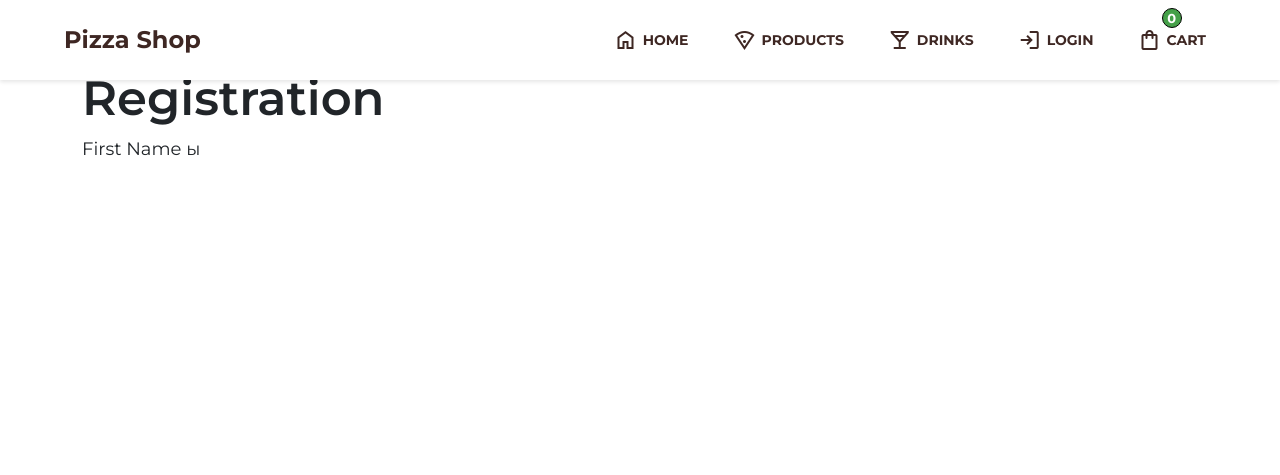
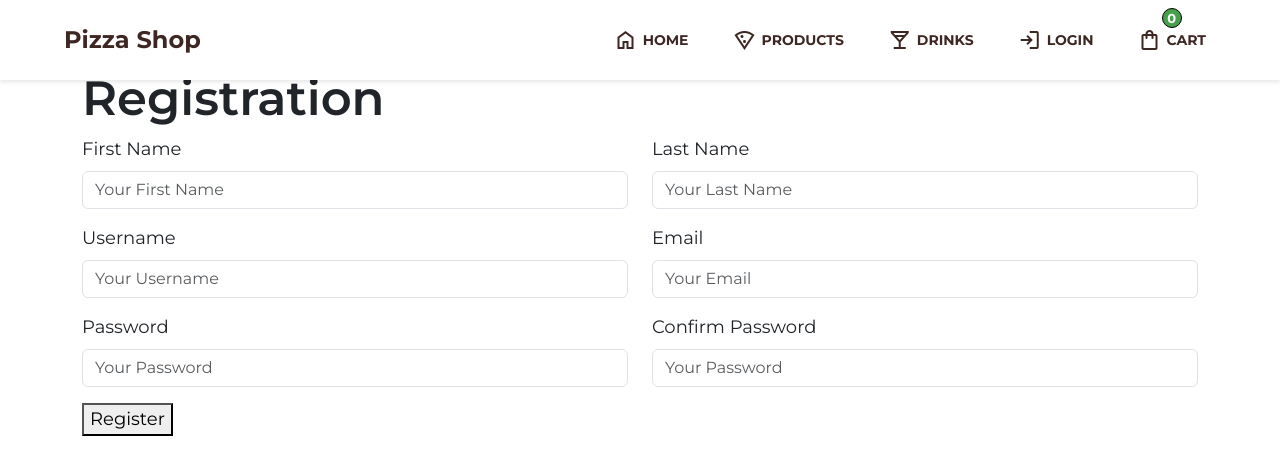
Before and after one commit to sixoper77/PizzaShop, a Django app: page /user/registration/ in a window 1280 px wide. Shown: the top 475 px of the page. Run offline with Django 5.2, Linux system fonts and the light colour scheme; parts of the project's set-up code (start-up, migrations or seed data) failed here and were passed over; some libraries are stand-ins or nearby versions.

Commit message:
Add files via upload

```diff
--- a/app2/users/templates/users/profile.html
+++ b/app2/users/templates/users/profile.html
@@ -38,7 +38,7 @@
                         </div>
                         <div class="col-md-12 mb-3">
                             <label for="id_email" class="form-label">Email</label>
-                            <input type="text" class="form-control form-styleprofile" id="id_email"
+                            <input type="email" class="form-control form-styleprofile" id="id_email"
                              name="email" placeholder="Your Email" value="{{form.email.value}}" required>
                         </div>
                     </div>
--- a/app2/users/templates/users/registration.html
+++ b/app2/users/templates/users/registration.html
@@ -12,9 +12,41 @@
             <div class="row">
                 <div class="col-md-6 mb-3">
                     <label for="id_first_name" class="form-label form-stylereg">First Name</label>
-                    ы
+                    <input type="text" class="form-control form-stylereg " id="id_first_name" value="{% if form.first_name.value %}{{form.first_name.value}}{% endif %}"
+                    name="first_name" placeholder="Your First Name" required>
+
+                </div>
+                <div class="col-md-6 mb-3">
+                    <label for="id_last_name" class="form-label form-stylereg">Last Name</label>
+                    <input type="text" class="form-control form-stylereg " id="id_last_name" value="{% if form.last_name.value %}{{form.last_name.value}}{% endif %}"
+                    name="last_name" placeholder="Your Last Name" required>
+                </div>
+
+                <div class="col-md-6 mb-3">
+                    <label for="id_username" class="form-label form-stylereg">Username</label>
+                    <input type="text" class="form-control form-stylereg " id="id_username" value="{% if form.username.value %}{{form.username.value}}{% endif %}"
+                    name="username" placeholder="Your Username" required>
+                </div>
+
+                <div class="col-md-6 mb-3">
+                    <label for="id_email" class="form-label form-stylereg">Email</label>
+                    <input type="email" class="form-control form-stylereg " id="id_email" value="{% if form.email.value %}{{form.email.value}}{% endif %}"
+                    name="email" placeholder="Your Email" required>
+                </div>
+
+                <div class="col-md-6 mb-3">
+                    <label for="id_password1" class="form-label form-stylereg">Password</label>
+                    <input type="password" class="form-control form-stylereg " id="id_password1" value="{% if form.password1.value %}{{form.password1.value}}{% endif %}"
+                    name="password1" placeholder="Your Password" required>
+                </div>
+
+                <div class="col-md-6 mb-3">
+                    <label for="id_password2" class="form-label form-stylereg">Confirm Password</label>
+                    <input type="password" class="form-control form-stylereg " id="id_password2" value="{% if form.password2.value %}{{form.password2.value}}{% endif %}"
+                    name="password2" placeholder="Your Password" required>
                 </div>
             </div>
+            <button type="submit" class="login-btn form-style">Register</button>
         </form>
     </div>
 </section>
--- a/app2/users/views.py
+++ b/app2/users/views.py
@@ -21,17 +21,17 @@ def login(request):
     return render(request,'users/login.html')
 
 def registration(request):
-    if request.method=='POST':
-        form=UserRegistrationForm(data=request.POST)
+    if request.method == 'POST':
+        form = UserRegistrationForm(data=request.POST)
         if form.is_valid():
-            form.save()
-            user=form.instance
-            auth.login(request,user)
-            messages.success(request,f'{user.username},Successful Registration')
-            return HttpResponseRedirect(reverse('user:login'))
+            user = form.save()
+            auth.login(request, user)
+            messages.success(request, f'{user.username}, Successful Registration')
+            return HttpResponseRedirect(reverse('user:profile'))  # Изменил редирект на профиль
     else:
-        form=UserRegistrationForm()
-    return render(request,'users/registration.html')
+        form = UserRegistrationForm()
+    return render(request, 'users/registration.html', {'form': form})
+
 @login_required
 def profile(request):
     if request.method == 'POST':
```
